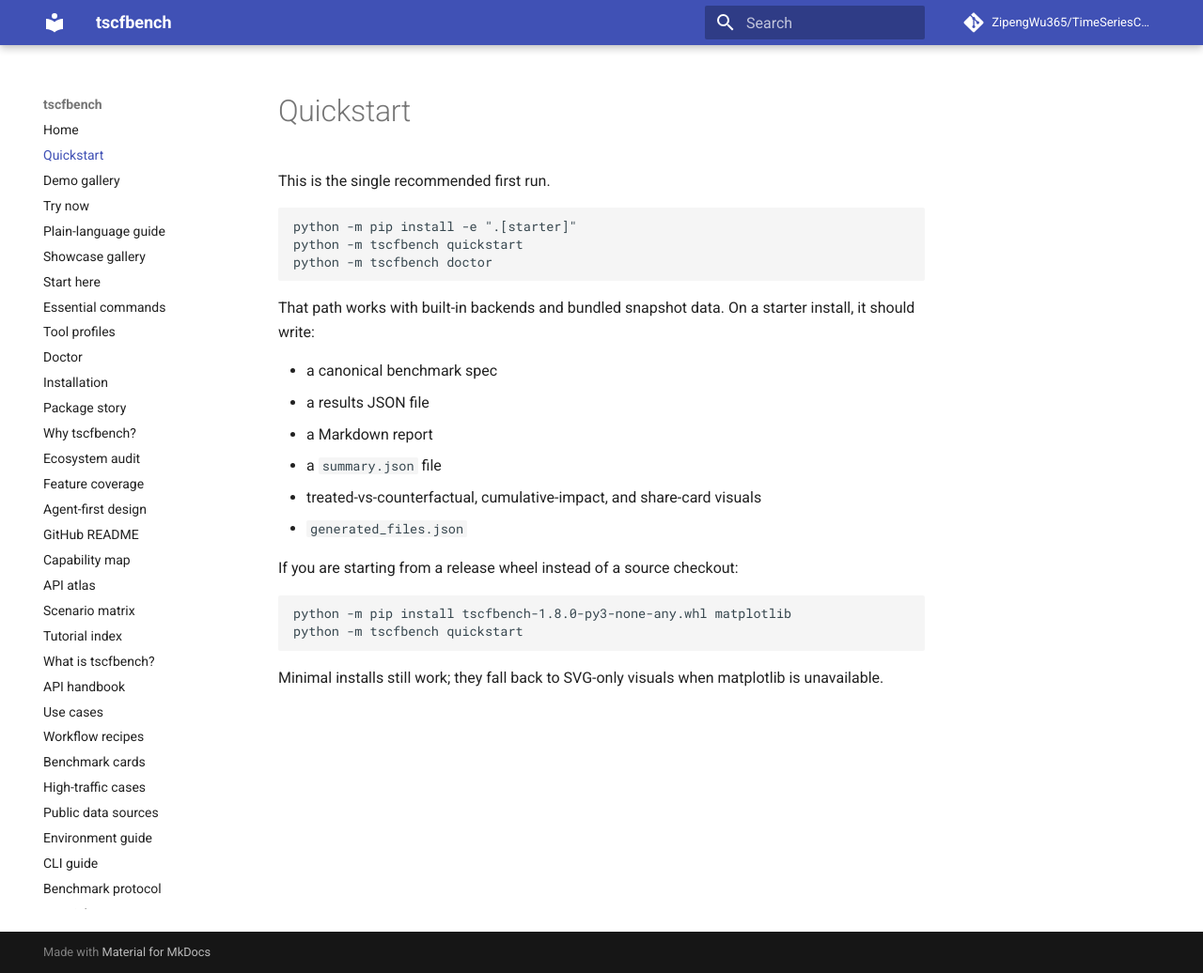
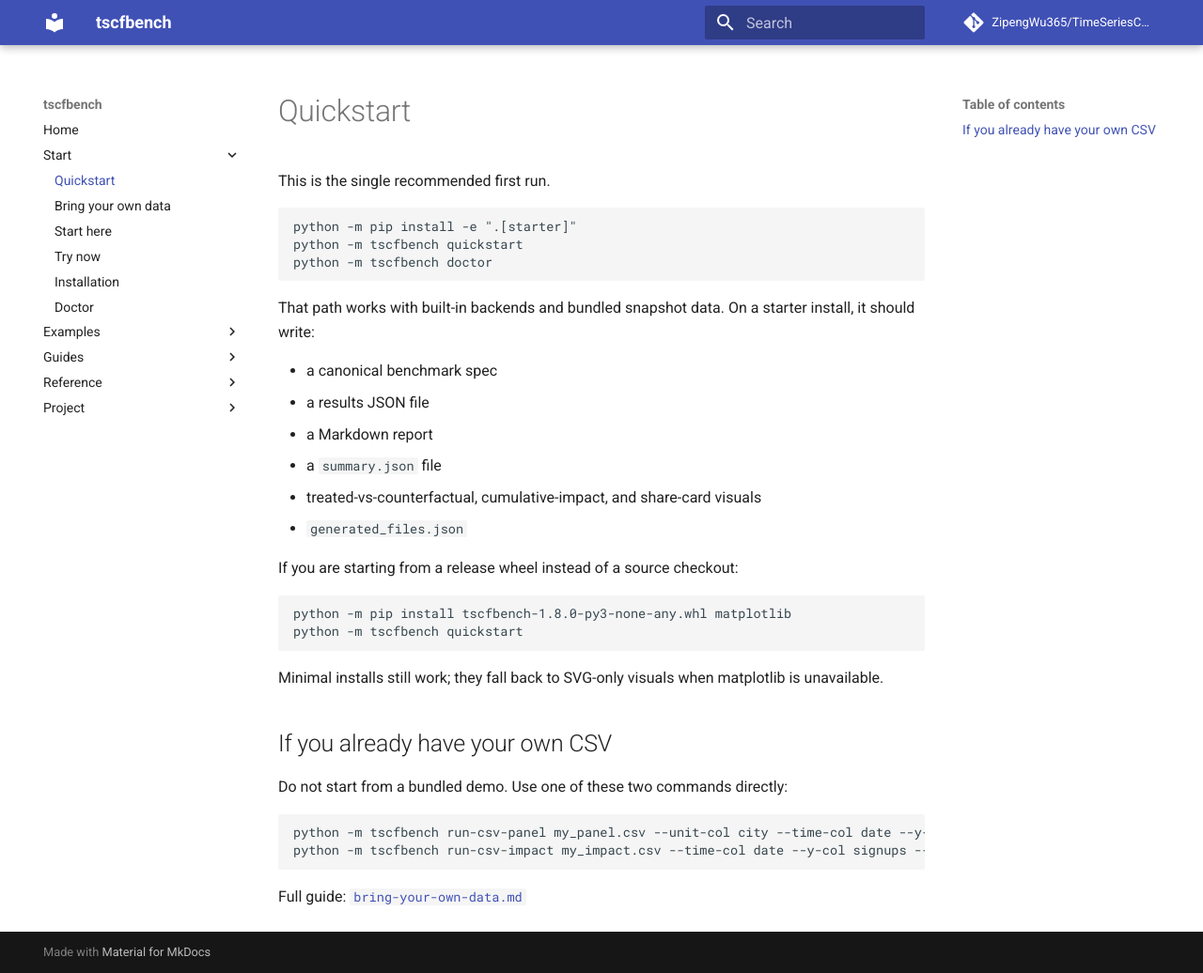
Before and after one commit to ZipengWu365/TimeSeriesCounterfactuals, an MkDocs documentation site: the page built from docs/quickstart.md, in a window 1280 px wide and 1036 px high. Shown: the whole window at 94% size. Built offline with MkDocs 1.6.1 and Material for MkDocs 9.7.7, drawn with Linux system fonts in a browser that asks for light colours; comment, search, counter and statistics services are not loaded.

Commit message:
Add a clear bring-your-own-data path

````diff
--- /dev/null
+++ b/docs/bring-your-own-data.md
@@ -0,0 +1,105 @@
+# Bring your own data
+
+If you already have a CSV, start here instead of the demo gallery.
+
+`tscfbench` has two direct entry points for real data:
+
+- `run-csv-panel`: one treated unit plus comparison units over time
+- `run-csv-impact`: one treated series plus one or more control series
+
+## 1. Panel data: one treated unit plus donor pool
+
+Use this when you have many units over time and exactly one treated unit.
+
+Expected CSV shape:
+
+```text
+city,date,traffic_index
+Harbor City,2024-03-01,101.2
+Harbor City,2024-03-02,100.7
+North City,2024-03-01,98.4
+North City,2024-03-02,98.9
+...
+```
+
+Required columns:
+
+- one unit column such as `city` or `region`
+- one time column such as `date` or `year`
+- one outcome column such as `traffic_index` or `employment_index`
+
+Run it:
+
+```bash
+python -m tscfbench run-csv-panel my_panel.csv \
+  --unit-col city \
+  --time-col date \
+  --y-col traffic_index \
+  --treated-unit "Harbor City" \
+  --intervention-t 2024-03-06 \
+  --output my_panel_run
+```
+
+That writes:
+
+- `panel_prediction_frame.csv`
+- `panel_metrics.json`
+- `panel_report.md`
+- treated-vs-counterfactual charts
+- point-effect and cumulative-impact charts
+
+## 2. Impact data: one treated series plus controls
+
+Use this when you have one main outcome series and one or more control series in the same table.
+
+Expected CSV shape:
+
+```text
+date,signups,peer_signups,search_interest
+2024-04-01,120,116,54
+2024-04-02,123,117,53
+2024-04-03,121,115,55
+...
+```
+
+Required columns:
+
+- one time column
+- one outcome column
+- one or more control columns
+
+Run it:
+
+```bash
+python -m tscfbench run-csv-impact my_impact.csv \
+  --time-col date \
+  --y-col signups \
+  --x-cols peer_signups search_interest \
+  --intervention-t 2024-04-23 \
+  --output my_impact_run
+```
+
+That writes:
+
+- `impact_prediction_frame.csv`
+- `impact_metrics.json`
+- `impact_report.md`
+- treated-vs-counterfactual charts
+- point-effect and cumulative-impact charts
+
+## 3. How to choose between the two
+
+- Use `run-csv-panel` when your data is naturally `unit x time`
+- Use `run-csv-impact` when your data is one treated series with control columns already aligned by time
+
+## 4. Time column and intervention format
+
+- `date` columns can be normal date strings such as `2024-07-14`
+- integer-like time columns such as `year` also work
+- `--intervention-t` should match one value in your time column
+
+## 5. If you prefer Python instead of CLI
+
+There is already a panel tutorial at [`docs/tutorials/custom-panel-workflow.md`](tutorials/custom-panel-workflow.md).
+
+If the CLI path works, switch to Python only when you want to customize the workflow, not for the first successful run.
--- a/docs/quickstart.md
+++ b/docs/quickstart.md
@@ -25,3 +25,14 @@
 ```
 
 Minimal installs still work; they fall back to SVG-only visuals when matplotlib is unavailable.
+
+## If you already have your own CSV
+
+Do not start from a bundled demo. Use one of these two commands directly:
+
+```bash
+python -m tscfbench run-csv-panel my_panel.csv --unit-col city --time-col date --y-col traffic_index --treated-unit "Harbor City" --intervention-t 2024-03-06 --output my_panel_run
+python -m tscfbench run-csv-impact my_impact.csv --time-col date --y-col signups --x-cols peer_signups search_interest --intervention-t 2024-04-23 --output my_impact_run
+```
+
+Full guide: [`bring-your-own-data.md`](bring-your-own-data.md)
--- a/mkdocs.yml
+++ b/mkdocs.yml
@@ -5,62 +5,57 @@
 repo_name: ZipengWu365/TimeSeriesCounterfactuals
 nav:
   - Home: index.md
-  - Quickstart: quickstart.md
-  - Demo gallery: demo-gallery.md
-  - Try now: try-now.md
-  - Plain-language guide: plain-language-guide.md
-  - Showcase gallery: showcase-gallery.md
-  - Start here: start-here.md
-  - Essential commands: essential-commands.md
-  - Tool profiles: tool-profiles.md
-  - Doctor: doctor.md
-  - Installation: installation.md
-  - Package story: package-story.md
-  - Why tscfbench?: why-tscfbench.md
-  - Ecosystem audit: ecosystem-audit.md
-  - Feature coverage: feature-coverage.md
-  - Agent-first design: agent-first-design.md
-  - GitHub README: github-readme.md
-  - Capability map: capability-map.md
-  - API atlas: api-atlas.md
-  - Scenario matrix: scenario-matrix.md
-  - Tutorial index: tutorial-index.md
-  - What is tscfbench?: what-is-tscfbench.md
-  - API handbook: api-handbook.md
-  - Use cases: use-cases.md
-  - Workflow recipes: workflow-recipes.md
-  - Benchmark cards: benchmark-cards.md
-  - High-traffic cases: high-traffic-cases.md
-  - Public data sources: public-data-sources.md
-  - Environment guide: environments.md
-  - CLI guide: cli-guide.md
-  - Benchmark protocol: benchmark-protocol.md
-  - Tutorials:
-      - First benchmark: tutorials/first-benchmark.md
-      - Bring your own panel data: tutorials/custom-panel-workflow.md
-      - Agent workflows: tutorials/agent-workflows.md
-      - City traffic: tutorials/city-traffic.md
-      - Product launch: tutorials/product-launch.md
-      - Heatwave health: tutorials/heatwave-health.md
-      - Electricity shock: tutorials/electricity-shock.md
-      - Climate grid: tutorials/climate-grid.md
-      - Detector downtime: tutorials/detector-downtime.md
-      - Minimum-wage employment: tutorials/minimum-wage-employment.md
-      - Viral attention: tutorials/viral-attention.md
-      - Hospital surge: tutorials/hospital-surge.md
-      - Repo breakout: tutorials/repo-breakout.md
-      - Notebook tour: tutorials/notebooks.md
-      - GitHub stars event study: tutorials/github-stars-impact.md
-      - Crypto event impact: tutorials/crypto-event-impact.md
-      - Commodities event impact: tutorials/commodities-event-impact.md
-  - Case studies:
-      - Germany: case-studies/germany.md
-      - Prop99: case-studies/prop99.md
-      - Basque: case-studies/basque.md
-  - Release playbook: release-playbook.md
-  - Adoption playbook: adoption-playbook.md
-  - Feedback changes: feedback-changes.md
-  - FAQ: faq.md
+  - Start:
+      - Quickstart: quickstart.md
+      - Bring your own data: bring-your-own-data.md
+      - Start here: start-here.md
+      - Try now: try-now.md
+      - Installation: installation.md
+      - Doctor: doctor.md
+  - Examples:
+      - Demo gallery: demo-gallery.md
+      - Tutorial index: tutorial-index.md
+      - Tutorials:
+          - First benchmark: tutorials/first-benchmark.md
+          - Bring your own panel data: tutorials/custom-panel-workflow.md
+          - Agent workflows: tutorials/agent-workflows.md
+          - City traffic: tutorials/city-traffic.md
+          - Product launch: tutorials/product-launch.md
+          - Heatwave health: tutorials/heatwave-health.md
+          - Electricity shock: tutorials/electricity-shock.md
+          - Climate grid: tutorials/climate-grid.md
+          - Detector downtime: tutorials/detector-downtime.md
+          - Minimum-wage employment: tutorials/minimum-wage-employment.md
+          - Viral attention: tutorials/viral-attention.md
+          - Hospital surge: tutorials/hospital-surge.md
+          - Repo breakout: tutorials/repo-breakout.md
+          - Notebook tour: tutorials/notebooks.md
+          - GitHub stars event study: tutorials/github-stars-impact.md
+          - Crypto event impact: tutorials/crypto-event-impact.md
+          - Commodities event impact: tutorials/commodities-event-impact.md
+      - Case studies:
+          - Germany: case-studies/germany.md
+          - Prop99: case-studies/prop99.md
+          - Basque: case-studies/basque.md
+  - Guides:
+      - Plain-language guide: plain-language-guide.md
+      - Tool profiles: tool-profiles.md
+      - CLI guide: cli-guide.md
+      - FAQ: faq.md
+  - Reference:
+      - API atlas: api-atlas.md
+      - API handbook: api-handbook.md
+      - Scenario matrix: scenario-matrix.md
+      - Benchmark protocol: benchmark-protocol.md
+      - Public data sources: public-data-sources.md
+  - Project:
+      - Why tscfbench?: why-tscfbench.md
+      - Package story: package-story.md
+      - Feature coverage: feature-coverage.md
+      - Agent-first design: agent-first-design.md
+      - Ecosystem audit: ecosystem-audit.md
+      - Release playbook: release-playbook.md
+      - Adoption playbook: adoption-playbook.md
 
 theme:
   name: material
````
Also changed, not shown: README.md (+24 -0 lines), docs/index.md (+5 -0 lines), docs/installation.md (+4 -0 lines), docs/start-here.md (+11 -0 lines), 1 other file.
